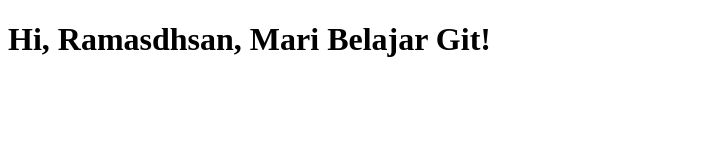
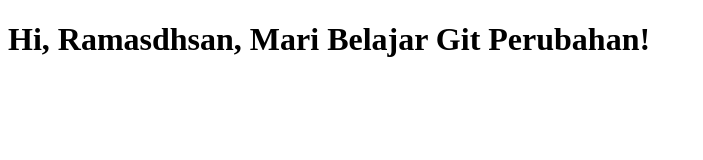
Before and after one commit to mramadhanrh/revou-belajar-git, a plain HTML site: page index.html in a window 1280 px wide. Shown: the whole page, without its empty margins (0-703 px from the left). Drawn offline with Linux system fonts and the light colour scheme.

Commit message:
perubahan h1

```diff
--- a/index.html
+++ b/index.html
@@ -6,6 +6,6 @@
     <title>RevoU Belajar Git</title>
   </head>
   <body>
-    <h1>Hi, Ramasdhsan, Mari Belajar Git!</h1>
+    <h1>Hi, Ramasdhsan, Mari Belajar Git Perubahan!</h1>
   </body>
 </html>
```
